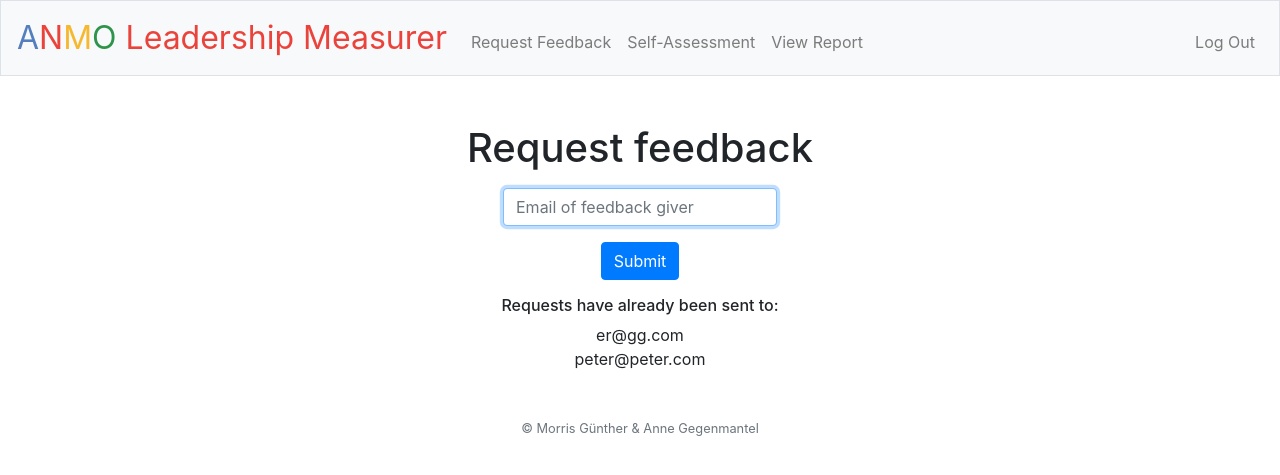
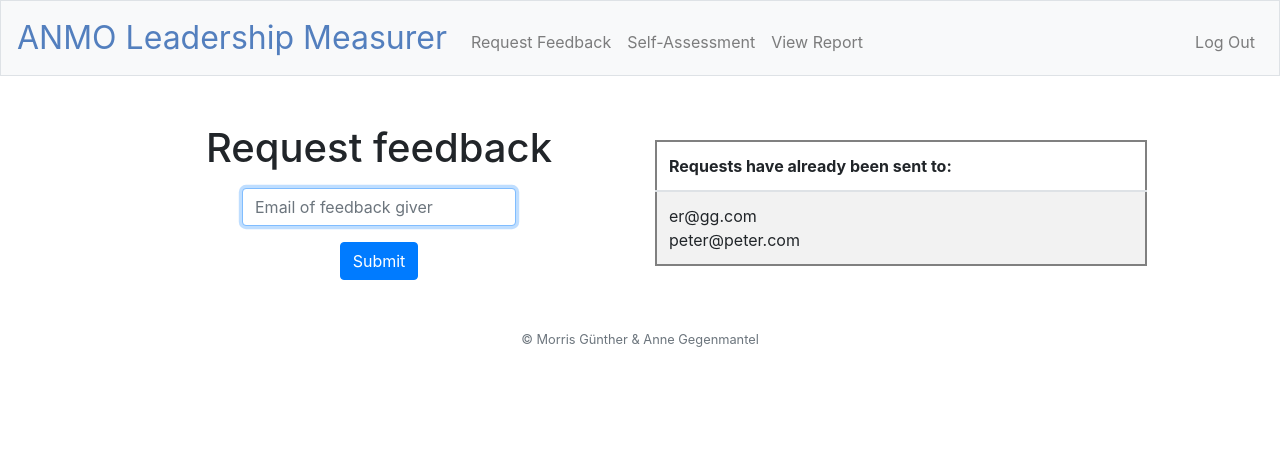
Before and after one commit to MorrisGunther/FINAL, a Flask app: page /manager_request_feedback in a window 1280 px wide. Shown: the top 475 px of the page. Run offline with Flask 2, Linux system fonts and the light colour scheme; a user stored in the database is signed in; data comes from the database, SQL or seed files in the repository; some libraries are stand-ins or nearby versions.

Commit message:
changed colors, borders, etc most in css

```diff
--- a/TODOS.txt
+++ b/TODOS.txt
@@ -4,8 +4,8 @@
    - Seine Emailadresse
    - Automatisch generiertes Passwort
 2. HTML ("manager_index.html") bearbeiten, sodass die Email-Adressen und der Status (awaiting / received) in einer Tabelle angeordnet sind
-   (bisher stehen sie einfach untereinander)
-3. Text für employee_index schreiben
+   (bisher stehen sie einfach untereinander):)
+3. Text für employee_index schreiben:)
 4. Select menus in self-assessment und employee_provide_feedback dünner machen
 5. Wieso ist die Farbe von dem Button in employee_feedback_already_submitted, employee_provide_feedback_success,
-   manager_self_assessment_already_submitted und manager_self_assessment_success anders?
+   manager_self_assessment_already_submitted und manager_self_assessment_success anders?:)
--- a/application.py
+++ b/application.py
@@ -321,8 +321,10 @@ def manager_self_assessment():
 @login_required
 def manager_view_report():
 
-    # TODO
-    return render_template("manager_view_report.html")
+    manager_name = db.execute("SELECT manager_name FROM users WHERE id=:id_", id_=session['user_id'])
+    manager_name = manager_name[0]["manager_name"]
+
+    return render_template("manager_view_report.html", manager_name=manager_name)
 
 
 @app.route("/employee_index")
--- a/static/styles.css
+++ b/static/styles.css
@@ -70,3 +70,15 @@ main tfoot
 .error{
   color: red;
 }
+
+.blocktext{
+    text-align: justify;
+}
+
+table {
+    border: 2px solid grey;
+}
+
+.custom-select{
+    width: 50%;
+}
--- a/templates/employee_index.html
+++ b/templates/employee_index.html
@@ -5,13 +5,13 @@
 {% endblock %}
 
 {% block main %}
+<div style="background-color:#f0f0f5;color:#006699;padding:20px;">
     <p>
         Dear employee,
     </p>
     <p>
     You have been chosen to provide feedback for you manager. Please answer the survey questions honestly.
     Your feedback will be anonymous.
-
     </p>
     <p>
         Your,
@@ -19,4 +19,5 @@ You have been chosen to provide feedback for you manager. Please answer the surv
     <p>
         ANMO team
     </p>
+</div>
 {% endblock %}
--- a/templates/employee_layout.html
+++ b/templates/employee_layout.html
@@ -27,7 +27,7 @@
     <body>
 
         <nav class="navbar navbar-expand-md navbar-light bg-light border">
-            <a class="navbar-brand" href="/employee_index"><span class="blue">A</span><span class="red">N</span><span class="yellow">M</span><span class="green">O</span> <span class="red">Leadership Measurer</span></a>
+            <a class="navbar-brand" href="/"><span class="blue">ANMO Leadership Measurer</span></a>
             <button aria-controls="navbar" aria-expanded="false" aria-label="Toggle navigation" class="navbar-toggler" data-target="#navbar" data-toggle="collapse" type="button">
                 <span class="navbar-toggler-icon"></span>
             </button>
--- a/templates/manager_index.html
+++ b/templates/manager_index.html
@@ -8,6 +8,7 @@
 <div class="container-fluid">
     <div class="row">
         <div id="infodisplay_col" class="col-md-6">
+            <div class="blocktext" style="background-color:#f0f0f5;color:#006699;padding:20px;">
                 <p>
                     Dear manager,
                 </p>
@@ -23,6 +24,7 @@
                 <p>
                     ANMO team
                 </p>
+                </div>
             </div>
         <div id="emaildisplay_col" class="col-md-6">
             <table class="table table-striped">
--- a/templates/manager_layout.html
+++ b/templates/manager_layout.html
@@ -27,7 +27,7 @@
     <body>
 
         <nav class="navbar navbar-expand-md navbar-light bg-light border">
-            <a class="navbar-brand" href="/"><span class="blue">A</span><span class="red">N</span><span class="yellow">M</span><span class="green">O</span> <span class="red">Leadership Measurer</span></a>
+            <a class="navbar-brand" href="/"><span class="blue">ANMO Leadership Measurer</span></a>
             <button aria-controls="navbar" aria-expanded="false" aria-label="Toggle navigation" class="navbar-toggler" data-target="#navbar" data-toggle="collapse" type="button">
                 <span class="navbar-toggler-icon"></span>
             </button>
--- a/templates/manager_request_feedback.html
+++ b/templates/manager_request_feedback.html
@@ -5,12 +5,14 @@
 {% endblock %}
 
 {% block main %}
+    <!--Input field for name of manager-->
+    <div class="container-fluid">
+        <div class="row">
+            <div id="infodisplay_col" class="col-md-6">
                 <!-- http://getbootstrap.com/docs/4.1/content/typography/ -->
                 <h1 class="mb-3">Request feedback</h1>
-
                 <!-- http://getbootstrap.com/docs/4.1/components/forms/ -->
                 <form action="/manager_request_feedback" method="post">
-        <!--Input field for name of manager-->
                     <div class="form-group">
                         <input autocomplete="off" autofocus class="form-control" name="email" placeholder="Email of feedback giver" type="text">
                     </div>
@@ -18,17 +20,24 @@
                     <!-- http://getbootstrap.com/docs/4.1/components/buttons/ -->
                     <button class="btn btn-primary" type="Submit">Submit</button>
                 </form>
-    <p>
-    </p>
-    <h6>
-        Requests have already been sent to:
-    </h6>
-    <div>
-        {% for email_address in email_addresses %}
+            </div>
+            <div id="emaildisplay_col" class="col-md-6">
+                <table class="table table-striped">
+                    <p></p>
+                <thead>
+                    <th>Requests have already been sent to:</th>
+                </thead>
+
+                <tbody>
+                 <tr>
+                    <td> {% for email_address in email_addresses %}
                         <div>
                             {{ email_address["email_address"] }}
                         </div>
                     {% endfor %}
+                    </td>
+                </tr>
+            </table>
         </div>
     <script>
         document.querySelector('form').onsubmit = function(e) {
--- a/templates/manager_view_report.html
+++ b/templates/manager_view_report.html
@@ -5,5 +5,5 @@
 {% endblock %}
 
 {% block main %}
-    <!-- TODO -->
+ <h1 class="mb-3">Feedback for {{ manager_name }}</h1>
 {% endblock %}
```
Lines whose indentation alone changed are shown as unchanged.
